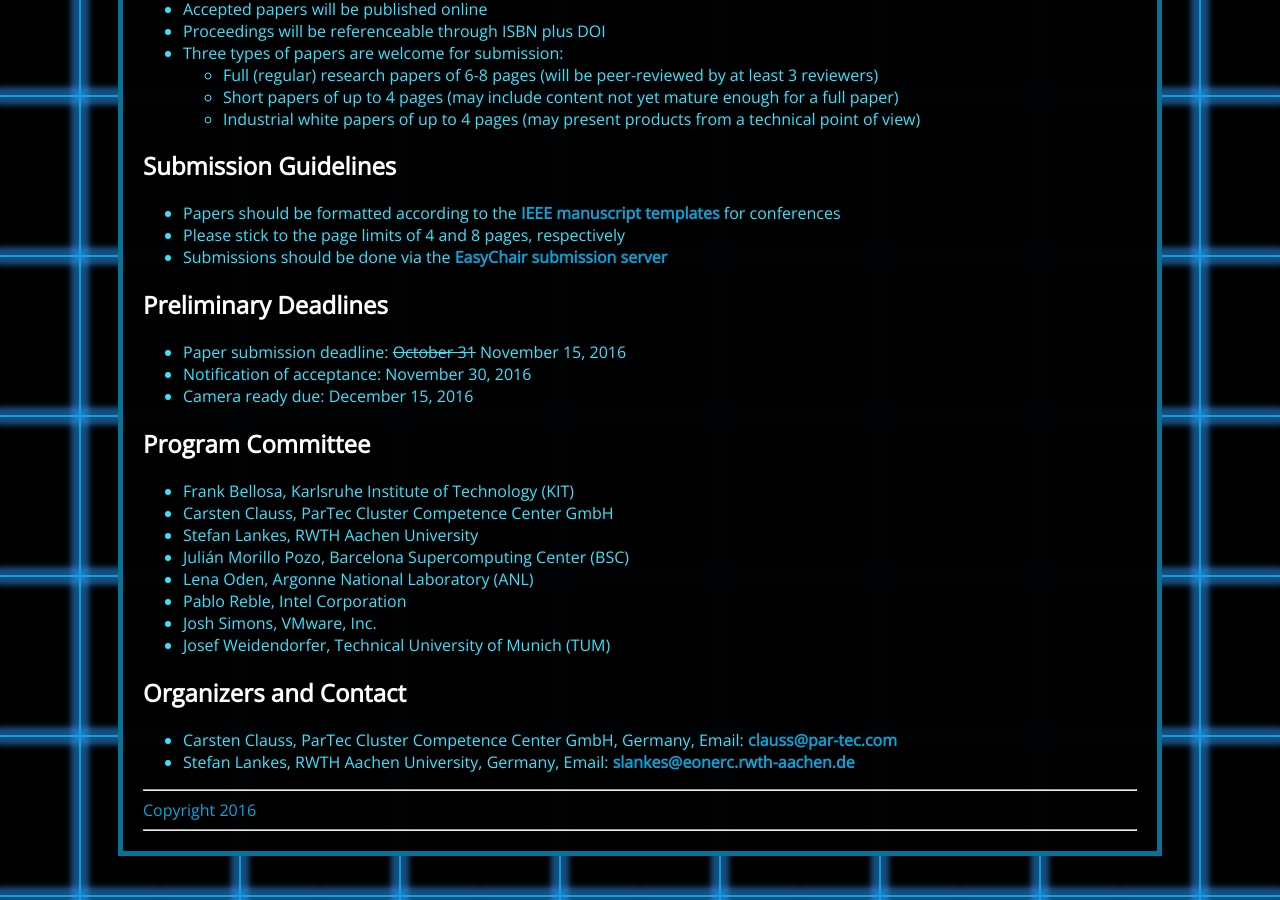
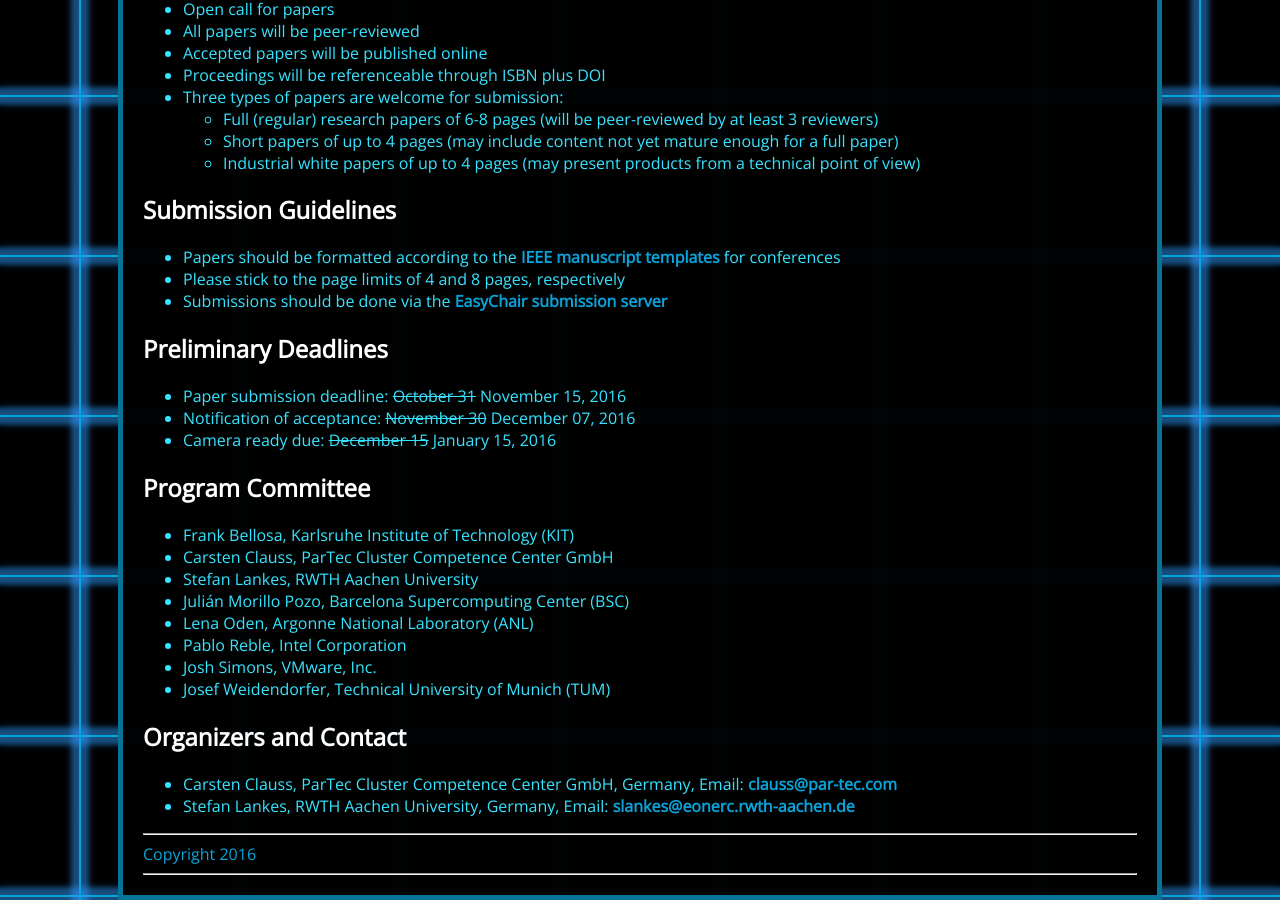
Before and after one commit to VisorHPC/VisorHPC.github.io, a Jekyll site: the page built from index.md, in a window 1280 px wide and 900 px high, scrolled down 1584 px. Built offline with Jekyll 4.4.1, drawn with Linux system fonts in a browser that asks for light colours; some of the changed text lies outside the part shown.

Commit message:
Postponed the author notification by one week

```diff
--- a/index.md
+++ b/index.md
@@ -5,6 +5,7 @@
 ## News
 {:id="news"}
 
+ * Nov 30, 2016: The <a href="/#deadlines">author notification</a> has been postponed by one week to __December 07__ (Sorry for this inconvenience, but please stay tuned!)
  * Oct 31, 2016: The paper submission <a href="/#deadlines">deadline has been extended</a> by two weeks until __November 15__.
  * Oct 21, 2016: The <a href="/#committee">program committee</a> list is online.
  * Oct 03, 2016: It’s our great pleasure to announce that [Professor DK Panda](http://web.cse.ohio-state.edu/~panda/) of the Ohio State University volunteered to deliver the invited keynote talk.
@@ -62,8 +63,8 @@
 {:id="deadlines"}
 
 * Paper submission deadline:		~~October 31~~ November 15, 2016
-* Notification of acceptance:		November 30, 2016
-* Camera ready due:			December 15, 2016
+* Notification of acceptance:		~~November 30~~ December 07, 2016
+* Camera ready due:			~~December 15~~ January 15, 2016
 
 
 ## Program Committee
```
Also changed, not shown: 1 other file.
